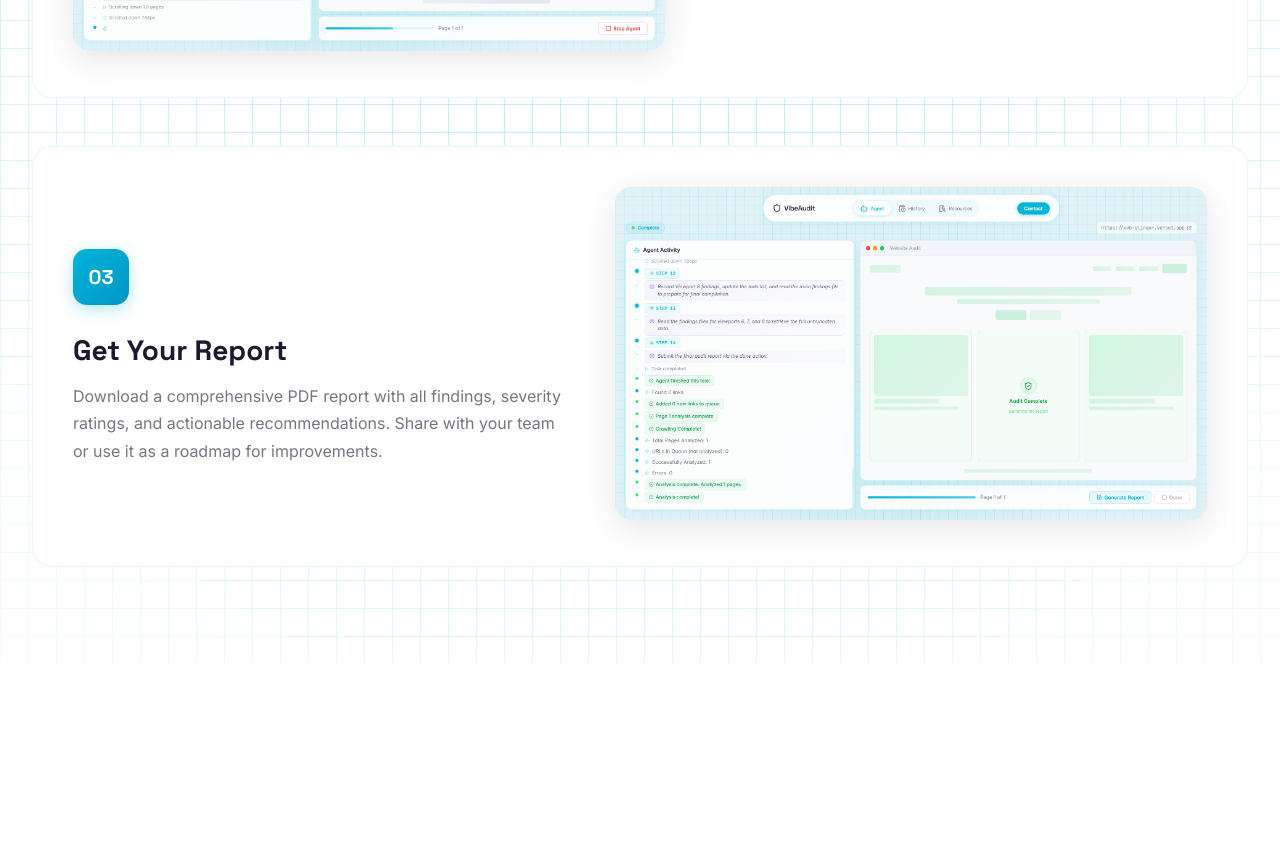
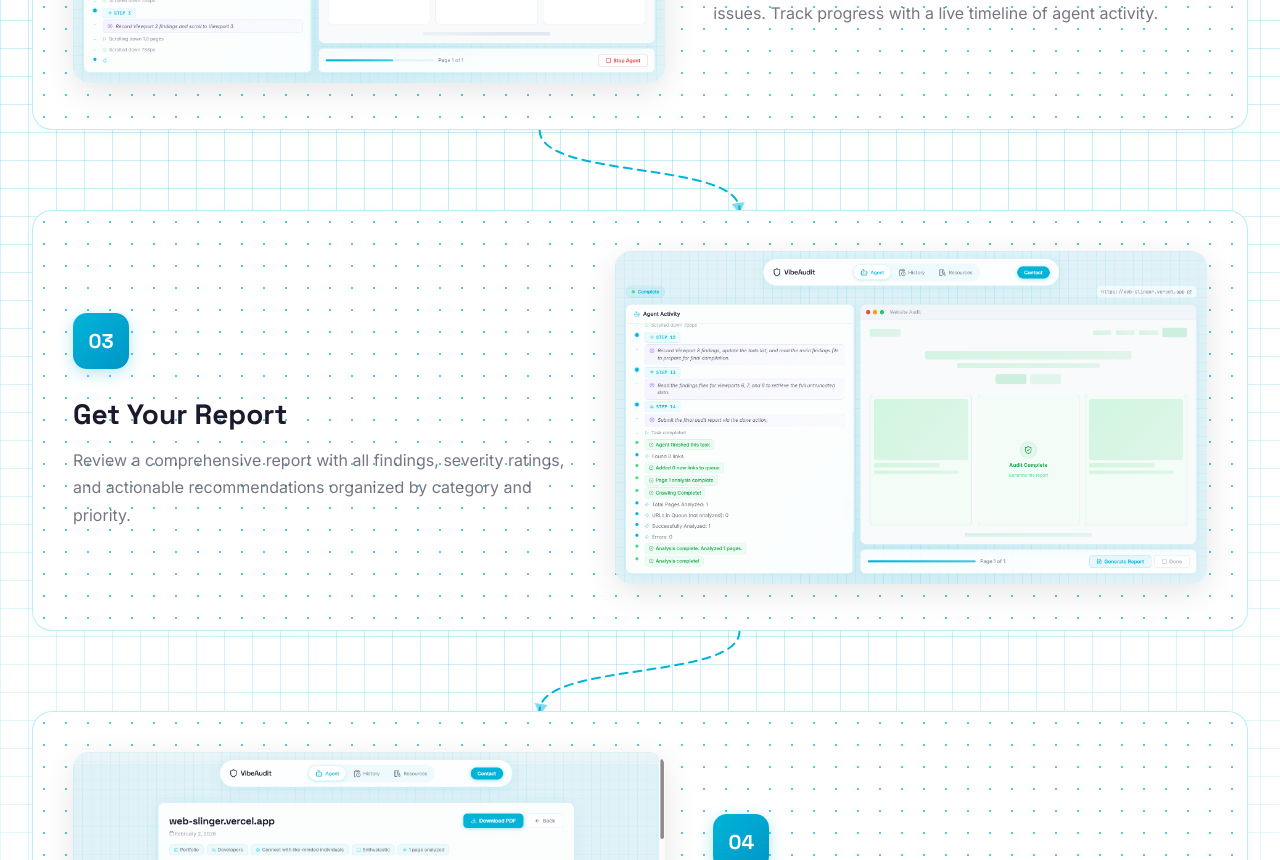
Before and after one commit to AnanthuNarashimman/QAI, a React (Vite) app in the folder qai-client/: page / in a window 1280 px wide. Shown: the part 1940-2800 px from the top of the page. Before the commit the page ends 2603 px from the top, so only its background shows below. Built offline with nearby package versions, Linux system fonts and the light colour scheme.

Commit message:
Added additional flow card in LP

```diff
--- a/qai-client/src/Components/Navbar/Navbar.module.css
+++ b/qai-client/src/Components/Navbar/Navbar.module.css
@@ -7,7 +7,7 @@
   background: rgba(255, 255, 255, 0.85);
   backdrop-filter: blur(16px);
   -webkit-backdrop-filter: blur(16px);
-  border: 1px solid rgba(0, 180, 216, 0.1);
+  border: 1px solid rgba(0, 180, 216, 0.4);
   box-shadow: 0 4px 24px rgba(0, 0, 0, 0.06), 0 1px 2px rgba(0, 0, 0, 0.04);
   border-radius: 9999px;
   transition:
--- a/qai-client/src/Pages/LandingPage.jsx
+++ b/qai-client/src/Pages/LandingPage.jsx
@@ -7,6 +7,7 @@ import hero from "../assets/Hero.png";
 import sc1 from "../assets/SC1.png";
 import sc2 from "../assets/sc2.png";
 import sc3 from "../assets/sc3.png";
+import sc4 from "../assets/sc4.png";
 
 function LandingPage() {
   const navigate = useNavigate();
@@ -103,7 +104,7 @@ function LandingPage() {
         <section className={styles.howItWorks}>
           <div className={styles.sectionHeader}>
             <span className={styles.sectionTag}>How It Works</span>
-            <h2 className={styles.sectionTitle}>Three steps to a perfect audit</h2>
+            <h2 className={styles.sectionTitle}>Four steps to a perfect audit</h2>
             <p className={styles.sectionSubtitle}>
               Our AI-powered agent handles the heavy lifting while you focus on what matters
             </p>
@@ -128,6 +129,14 @@ function LandingPage() {
               </div>
             </div>
 
+            {/* Connector 1: right to left */}
+            <div className={styles.stepConnector}>
+              <svg viewBox="0 0 500 80" fill="none" xmlns="http://www.w3.org/2000/svg">
+                <path d="M 350,0 C 350,50 150,30 150,80" className={styles.connectorPath} />
+                <polygon points="145,72 150,84 158,74" className={styles.connectorArrow} />
+              </svg>
+            </div>
+
             {/* Step 2 - Watch AI */}
             <div className={`${styles.stepCard} ${styles.stepCardReverse}`}>
               <div className={styles.stepInfo}>
@@ -146,6 +155,14 @@ function LandingPage() {
               </div>
             </div>
 
+            {/* Connector 2: left to right */}
+            <div className={styles.stepConnector}>
+              <svg viewBox="0 0 500 80" fill="none" xmlns="http://www.w3.org/2000/svg">
+                <path d="M 150,0 C 150,50 350,30 350,80" className={styles.connectorPath} />
+                <polygon points="342,74 350,84 355,72" className={styles.connectorArrow} />
+              </svg>
+            </div>
+
             {/* Step 3 - Get Report */}
             <div className={styles.stepCard}>
               <div className={styles.stepInfo}>
@@ -155,12 +172,38 @@ function LandingPage() {
                 <div className={styles.stepContent}>
                   <h3 className={styles.stepTitle}>Get Your Report</h3>
                   <p className={styles.stepDescription}>
-                    Download a comprehensive PDF report with all findings, severity ratings, and actionable recommendations. Share with your team or use it as a roadmap for improvements.
+                    Review a comprehensive report with all findings, severity ratings, and actionable recommendations organized by category and priority.
                   </p>
                 </div>
               </div>
               <div className={styles.stepImageWrapper}>
                 <img src={sc3} alt="Generated report" className={styles.stepImage} />
+              </div>
+            </div>
+
+            {/* Connector 3: right to left */}
+            <div className={styles.stepConnector}>
+              <svg viewBox="0 0 500 80" fill="none" xmlns="http://www.w3.org/2000/svg">
+                <path d="M 350,0 C 350,50 150,30 150,80" className={styles.connectorPath} />
+                <polygon points="145,72 150,84 158,74" className={styles.connectorArrow} />
+              </svg>
+            </div>
+
+            {/* Step 4 - Download PDF */}
+            <div className={`${styles.stepCard} ${styles.stepCardReverse}`}>
+              <div className={styles.stepInfo}>
+                <div className={styles.stepNumber}>
+                  <span>04</span>
+                </div>
+                <div className={styles.stepContent}>
+                  <h3 className={styles.stepTitle}>Download Report as PDF</h3>
+                  <p className={styles.stepDescription}>
+                    Export your audit results as a professionally formatted PDF. Share it with your team, stakeholders, or use it as a roadmap for improvements.
+                  </p>
+                </div>
+              </div>
+              <div className={styles.stepImageWrapper}>
+                <img src={sc4} alt="Download report as PDF" className={styles.stepImage} />
               </div>
             </div>
           </div>
--- a/qai-client/src/Pages/LandingPage.module.css
+++ b/qai-client/src/Pages/LandingPage.module.css
@@ -350,24 +350,73 @@
 .stepsContainer {
   display: flex;
   flex-direction: column;
-  gap: 3rem;
+  gap: 0;
 }
 
 .stepCard {
+  position: relative;
   display: grid;
   grid-template-columns: 1fr 1.2fr;
   gap: 3rem;
   align-items: center;
-  background: #ffffff;
-  border: 1px solid rgba(0, 180, 216, 0.1);
+  background-color: #ffffff;
+  background-image: radial-gradient(circle, rgba(0, 180, 216, 0.7) 1.2px, transparent 1.2px);
+  background-size: 22px 22px;
+  border: 1.5px solid rgba(0, 180, 216, 0.25);
   border-radius: 20px;
   padding: 2.5rem;
-  transition: all 0.3s ease;
+  box-shadow: 0 2px 12px rgba(0, 180, 216, 0.06);
+  transition: all 0.5s ease;
 }
 
 .stepCard:hover {
-  border-color: rgba(0, 180, 216, 0.25);
-  box-shadow: 0 12px 40px rgba(0, 180, 216, 0.08);
+  border-color: rgba(0, 180, 216, 0.45);
+  box-shadow: 0 12px 40px rgba(0, 180, 216, 0.1);
+  background-size: 25px 25px;
+}
+
+/* Curved SVG connectors between cards */
+.stepConnector {
+  display: flex;
+  justify-content: center;
+  height: 80px;
+  width: 100%;
+  pointer-events: none;
+}
+
+.stepConnector svg {
+  width: 70%;
+  height: 100%;
+  overflow: visible;
+}
+
+.connectorPath {
+  fill: none;
+  stroke: #00B4D8;
+  stroke-width: 2;
+  stroke-linecap: round;
+  stroke-dasharray: 8 6;
+  animation: flowDash 1.2s linear infinite;
+}
+
+.connectorArrow {
+  fill: #00B4D8;
+  animation: pulseArrow 2s ease-in-out infinite;
+}
+
+@keyframes flowDash {
+  to {
+    stroke-dashoffset: -28;
+  }
+}
+
+@keyframes pulseArrow {
+  0%, 100% {
+    opacity: 0.5;
+  }
+  50% {
+    opacity: 1;
+  }
 }
 
 .stepCardReverse {
@@ -479,6 +528,10 @@
   .stepCardReverse .stepImageWrapper {
     order: 2;
   }
+
+  .stepConnector {
+    display: none;
+  }
 }
 
 @media (max-width: 768px) {
```
Also changed, not shown: qai-client/src/assets/SC4.png (added).
